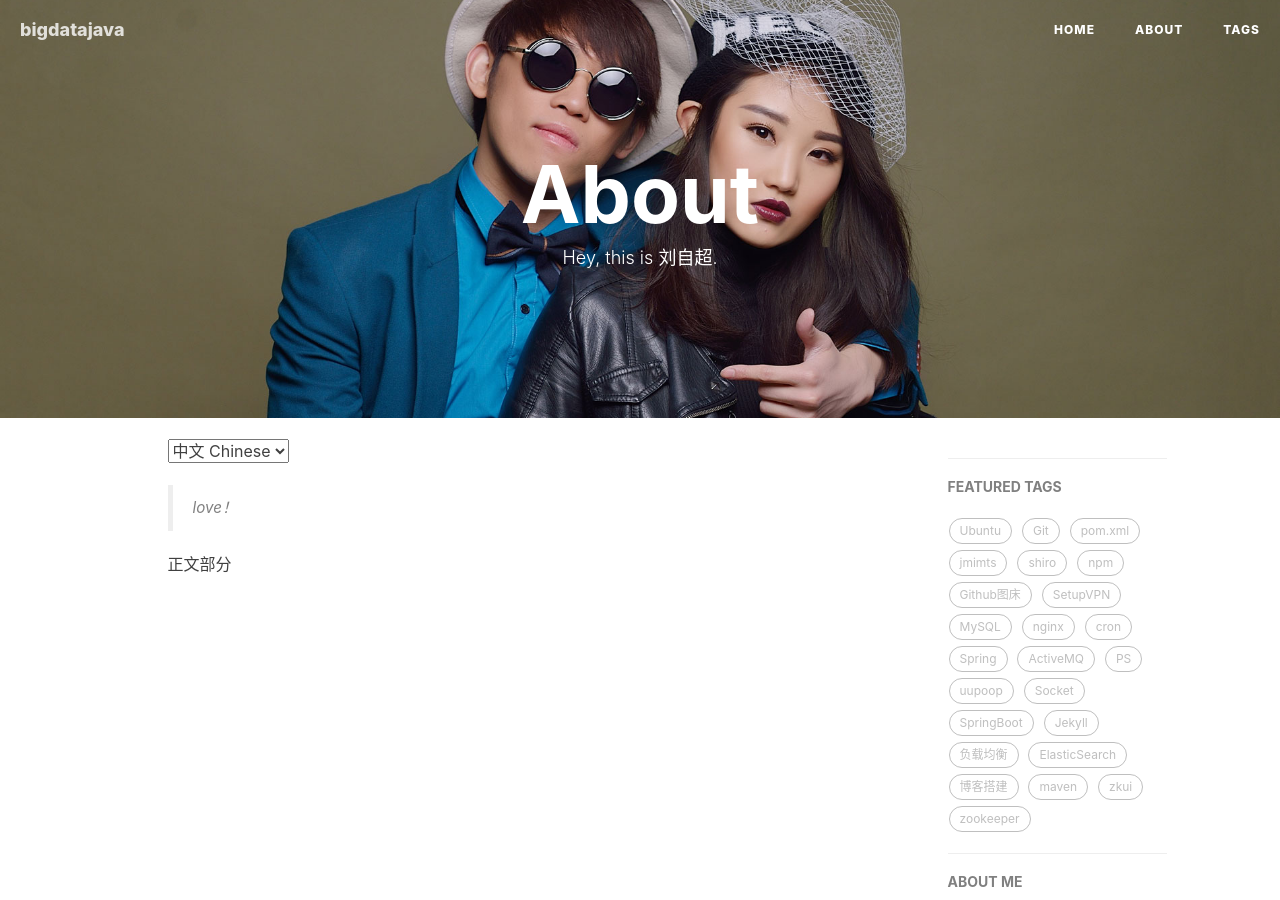
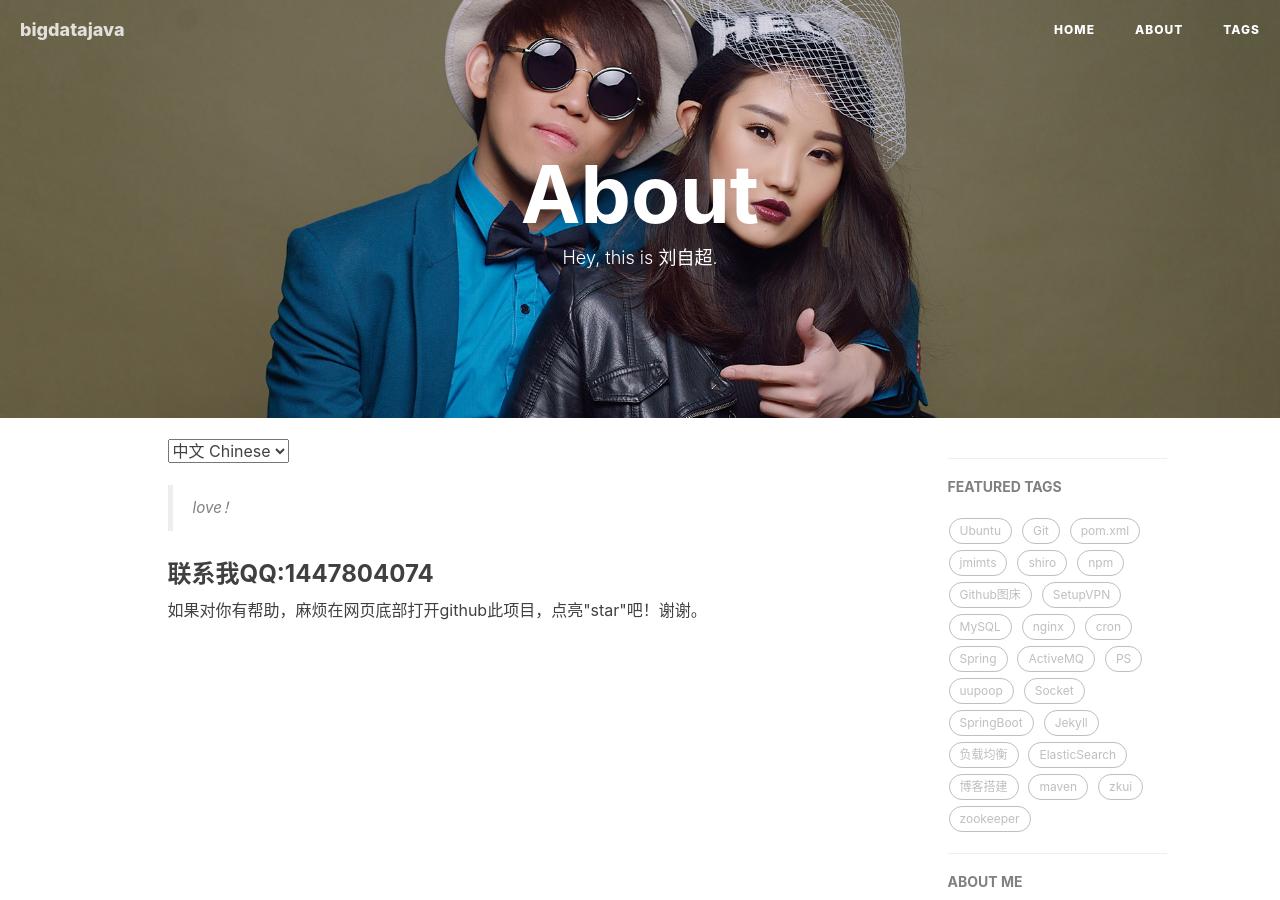
Before and after one commit to bigdatajava/blogspot, a Jekyll site: the page built from about.html, in a window 1280 px wide and 900 px high. Built offline with Jekyll 4.4.1, drawn with Linux system fonts in a browser that asks for light colours; nearby versions of some CDN libraries; comment, search, counter and statistics services are not loaded.

Commit message:
about me

```diff
--- a/about.html
+++ b/about.html
@@ -17,7 +17,8 @@ header-img: "img/about-bg.jpg"
         love！
     </blockquote>
 
-	正文部分
+<h3>联系我QQ:1447804074</h3>
+如果对你有帮助，麻烦在网页底部打开github此项目，点亮"star"吧！谢谢。
 
 </div>
 
```
